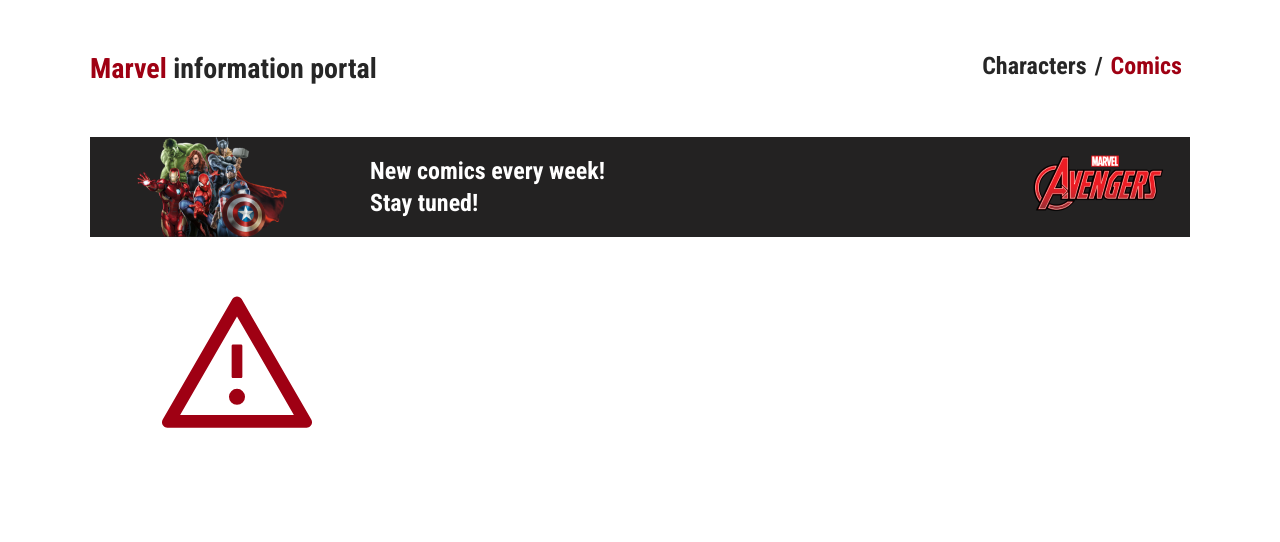
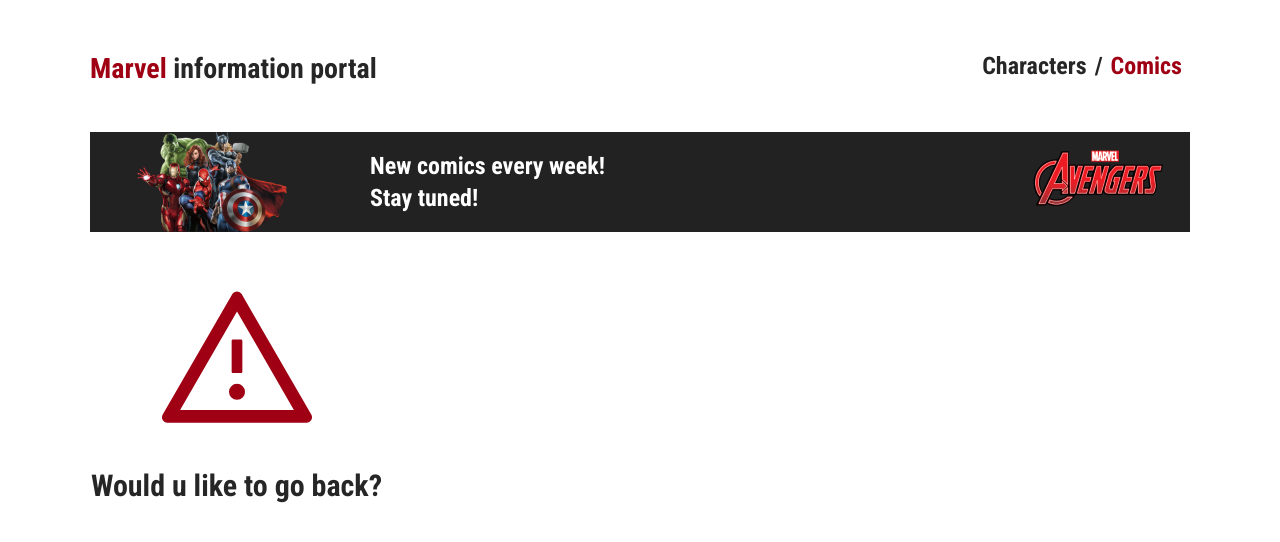
Before and after one commit to sentend/marvel-db-app, a React app: page /comics/1 in a window 1280 px wide. Built offline with nearby package versions, Linux system fonts and the light colour scheme; no server answers.

Commit message:
разобрался с router и сделал без костылей

```diff
--- a/src/components/app/App.js
+++ b/src/components/app/App.js
@@ -2,25 +2,25 @@
 
 import { MainPage, ComicsPage, Error404, SingleComicPage } from '../pages/pages.js'
 import AppHeader from '../appHeader/AppHeader'
+import AppBanner from '../appBanner/AppBanner.js'
 
 const App = () => {
 	return (
 		<div className='app'>
 			<BrowserRouter>
-				<AppHeader />
-				<main>
-					<Routes>
-						<Route index path='/' element={<MainPage />} />
-						<Route path='comics' element={<ComicsPage />}>
+				<Routes>
+					<Route path='/' element={<AppHeader />}>
+						<Route index element={<MainPage />} />
+						<Route path='comics' element={<AppBanner />}>
+							<Route index element={<ComicsPage />} />
 							<Route path=':comicId' element={<SingleComicPage />} />
-							<Route path='*' element={<Error404 />} />
 						</Route>
 						<Route path='*' element={<Error404 />} />
-					</Routes>
-				</main>
+					</Route>
+				</Routes>
 			</BrowserRouter>
 		</div>
 	)
 }
-
+//контр точка
 export default App
--- a/src/components/appBanner/AppBanner.js
+++ b/src/components/appBanner/AppBanner.js
@@ -1,18 +1,24 @@
-import './appBanner.scss';
-import avengers from '../../resources/img/Avengers.png';
-import avengersLogo from '../../resources/img/Avengers_logo.png';
+import { Outlet } from 'react-router'
+
+import './appBanner.scss'
+import avengers from '../../resources/img/Avengers.png'
+import avengersLogo from '../../resources/img/Avengers_logo.png'
 
 const AppBanner = () => {
-    return (
-        <div className="app__banner">
-            <img src={avengers} alt="Avengers"/>
-            <div className="app__banner-text">
-                New comics every week!<br/>
-                Stay tuned!
-            </div>
-            <img src={avengersLogo} alt="Avengers logo"/>
-        </div>
-    )
+	return (
+		<>
+			<div className='app__banner'>
+				<img src={avengers} alt='Avengers' />
+				<div className='app__banner-text'>
+					New comics every week!
+					<br />
+					Stay tuned!
+				</div>
+				<img src={avengersLogo} alt='Avengers logo' />
+			</div>
+			<Outlet />
+		</>
+	)
 }
 
-export default AppBanner;
+export default AppBanner
--- a/src/components/appHeader/appHeader.scss
+++ b/src/components/appHeader/appHeader.scss
@@ -4,6 +4,7 @@
 	&__header {
 		display: flex;
 		justify-content: space-between;
+		margin-bottom: 45px;
 	}
 	&__title {
 		font-weight: bold;
--- a/src/components/pages/ComicsPage.js
+++ b/src/components/pages/ComicsPage.js
@@ -1,14 +1,9 @@
 import ComicsList from '../comicsList/ComicsList'
-import AppBanner from '../appBanner/AppBanner'
-import { Outlet, useParams } from 'react-router'
 
 const ComicsPage = () => {
-	const params = useParams()
-	const lengthParams = Object.keys(params).length
 	return (
 		<>
-			<AppBanner />
-			{lengthParams ? <Outlet /> : <ComicsList />}
+			<ComicsList />
 		</>
 	)
 }
--- a/src/components/pages/SingleComicsPage.js
+++ b/src/components/pages/SingleComicsPage.js
@@ -1,16 +1,15 @@
 import { useState, useEffect } from 'react'
 import { useParams, useNavigate, Link } from 'react-router-dom'
 
+import Error404 from './Error404'
 import useMarvelService from '../../services/MarvelService'
 import Spinner from '../spinner/Spinner'
-import Error from '../errorMessage/Error'
 
 import './singleComicPage.scss'
 
 const SingleComicPage = () => {
 	const [comic, setComic] = useState({})
 	const { comicId } = useParams()
-	const navigate = useNavigate()
 	const { getComic, loading, errorMessage } = useMarvelService()
 
 	useEffect(() => {
@@ -23,7 +22,7 @@
 		})
 	}
 
-	const error = errorMessage ? <Error /> : null
+	const error = errorMessage ? <Error404 /> : null
 	const spinner = loading ? <Spinner /> : <View comic={comic} />
 
 	return <div className='single-comic'>{error || spinner}</div>
```
Lines whose indentation alone changed are shown as unchanged.
